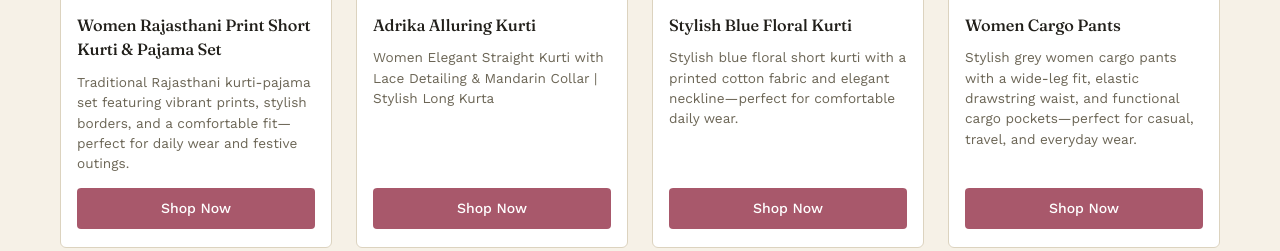
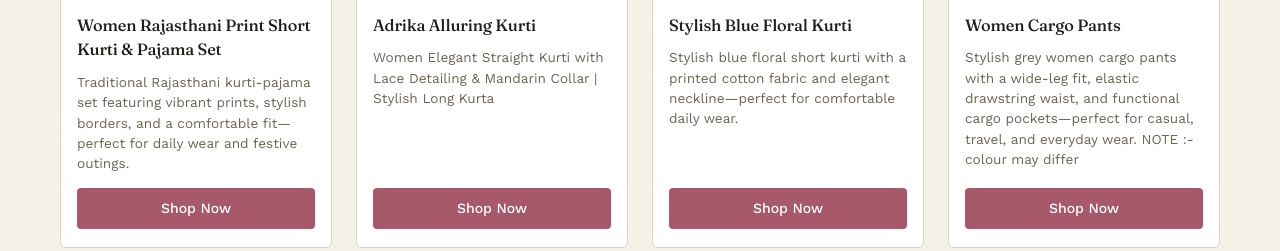
Before and after one commit to devanshvishwa08/Pihu-Creation, a plain HTML site: page index.html in a window 1280 px wide. Shown: the part 828-1079 px from the top of the page. Drawn offline with nearby package versions, Linux system fonts and the light colour scheme.

```diff
--- a/index.html
+++ b/index.html
@@ -501,11 +501,11 @@
     },
     {
       title: "Women Cargo Pants",
-      desc: "Stylish grey women cargo pants with a wide-leg fit, elastic drawstring waist, and functional cargo pockets—perfect for casual, travel, and everyday wear.",
+      desc: "Stylish grey women cargo pants with a wide-leg fit, elastic drawstring waist, and functional cargo pockets—perfect for casual, travel, and everyday wear. NOTE :- colour may differ",
       stock: "₹254",
       category: "Western",
       image: "cargo.png",
-      link: "https://www.meesho.com/women-corgo-pant/p/i107od"
+      link: "https://www.meesho.com/womens-stylish-olive-green-loose-fit-cargo-trousers/p/i3dh0a"
     },
     {
       title: "Elegant Mangalsutra Combo",
```
